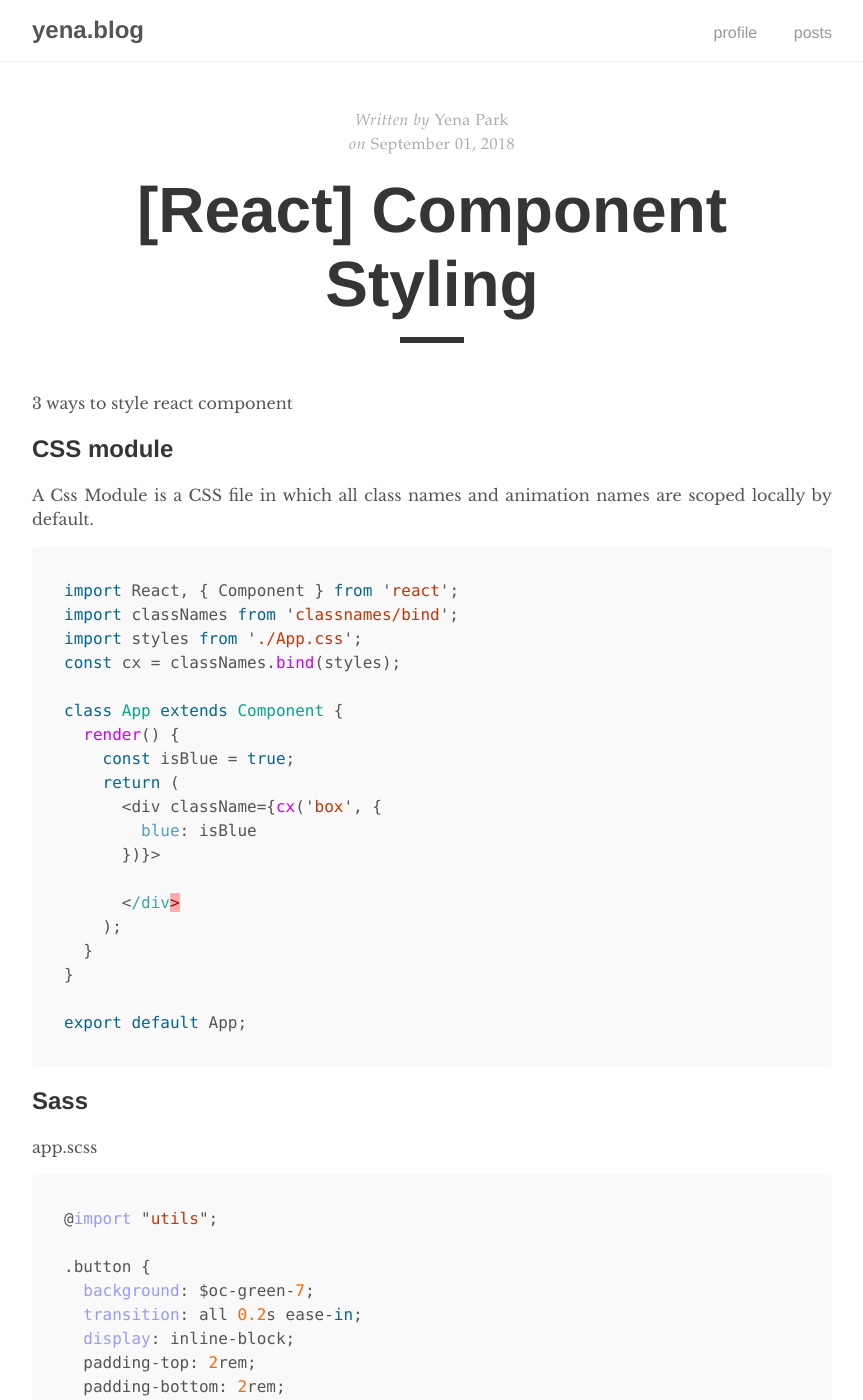
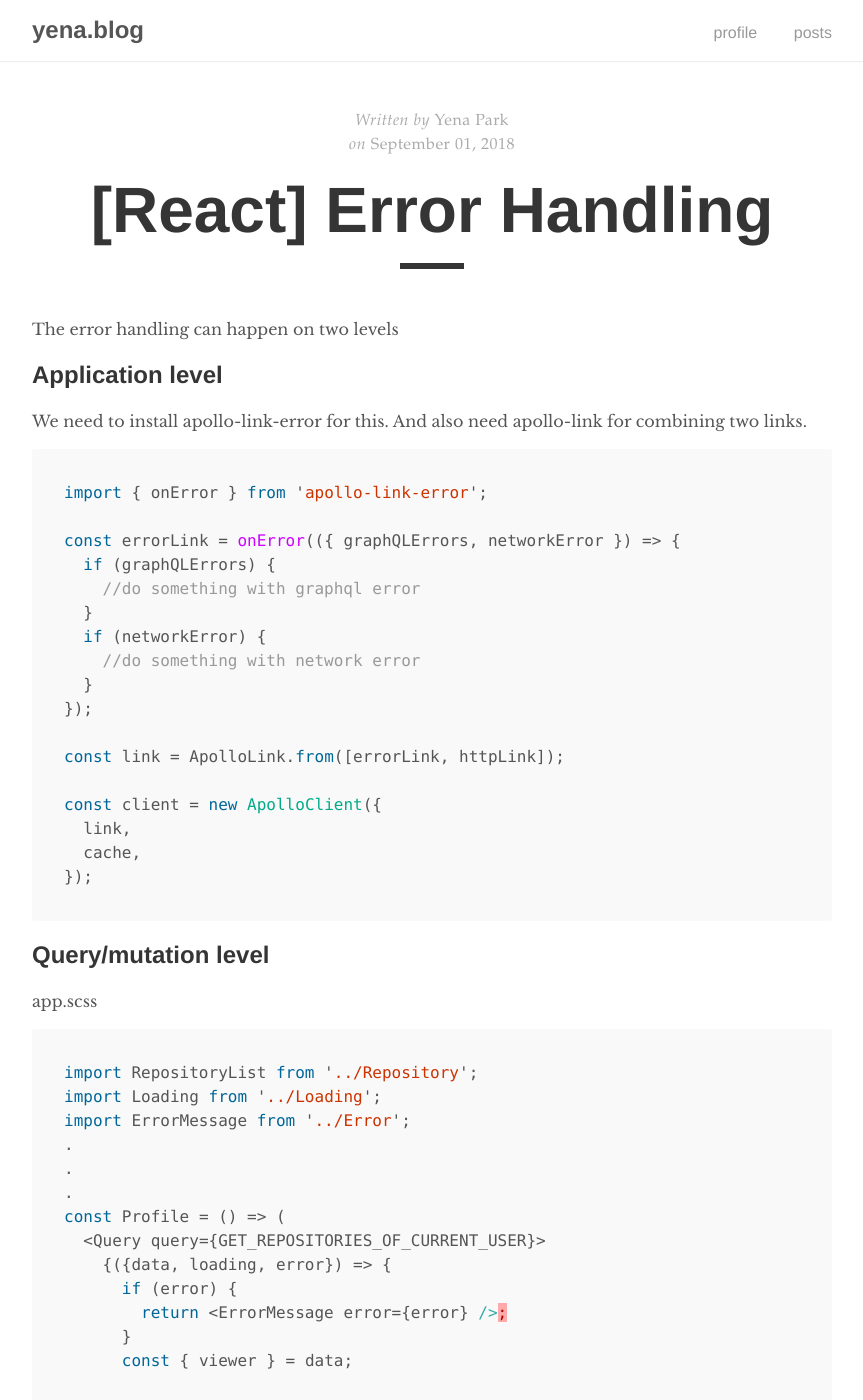
Before and after one commit to Yena-Park/yena-park.github.io, a Jekyll site: the page built from _posts/2018-09-01-introducing-tale.md, in a window 1280 px wide and 1400 px high. Shown: the whole window, without its empty margins (208-1071 px from the left). Built offline with Jekyll 4.4.1, drawn with Linux system fonts in a browser that asks for light colours; some of the changed text lies outside the part shown.

Commit message:
Update 2018-09-01-introducing-tale.md

````diff
--- a/_posts/2018-09-01-introducing-tale.md
+++ b/_posts/2018-09-01-introducing-tale.md
@@ -1,99 +1,70 @@
 ---
 layout: post
-title:  "[React] Component Styling"
+title:  "[React] Error Handling"
 author: "Yena Park"
 ---
 
-3 ways to style react component
+The error handling can happen on two levels
 
-## CSS module
-A Css Module is a CSS file in which all class names and animation names are scoped locally by default.
+## Application level
+We need to install apollo-link-error for this. And also need apollo-link for combining two links.
 ```javascript
-import React, { Component } from 'react';
-import classNames from 'classnames/bind';
-import styles from './App.css';
-const cx = classNames.bind(styles);
+import { onError } from 'apollo-link-error';
 
-class App extends Component {
-  render() {
-    const isBlue = true;
-    return (
-      <div className={cx('box', {
-        blue: isBlue
-      })}>
+const errorLink = onError(({ graphQLErrors, networkError }) => {
+  if (graphQLErrors) {
+    //do something with graphql error
+  }
+  if (networkError) {
+    //do something with network error
+  }
+});
 
-      </div>
-    );
-  }
-}
+const link = ApolloLink.from([errorLink, httpLink]);
 
-export default App;
+const client = new ApolloClient({
+  link,
+  cache,
+});
 ```
 
-## Sass
+## Query/mutation level
 app.scss
 ```javascript
-@import "utils";
+import RepositoryList from '../Repository';
+import Loading from '../Loading';
+import ErrorMessage from '../Error';
+.
+.
+.
+const Profile = () => (
+  <Query query={GET_REPOSITORIES_OF_CURRENT_USER}>
+    {({data, loading, error}) => {
+      if (error) {
+        return <ErrorMessage error={error} />;
+      }
+      const { viewer } = data;
 
-.button {
-  background: $oc-green-7;
-  transition: all 0.2s ease-in;
-  display: inline-block;
-  padding-top: 2rem;
-  padding-bottom: 2rem;
-  text-align: center;
-  color: white;
-  position: fixed;
-  font-size: 2rem;
-  font-weight: 500;
-  border-radius: 4px;
-  cursor: pointer;
+      if(loading || !viewer) {
+        return <Loading />;
+      }
 
-  @include place-at-center();
+      return <RepositoryList repositories={viewer.repositories} />;
+    }}
+  </Query>
+);
+```
+Whereas the ErrorMessage component could look like the following:
+```
+import React from 'react';
 
-  width: 1200px;
+import './style.css';
 
-  @include media("<huge") {
-    width: 1024px;
-  }
-
-  @include media("<large") {
-    width: 768px;
-  }
-
-  @include media("<medium") {
-    width: 90%;
-  }
-
-  &:hover {
-    background: $oc-green-6;
-  }
-
-  &:active {
-    margin-top: 3px;
-    background: $oc-green-8;
-  }
-}
-```
-utils.scss
-```javascript
-@import "~open-color/open-color";
-@import "~include-media/dist/include-media";
-
-$breakpoints: (
-  small: 376px,
-  medium: 768px,
-  large: 1024px,
-  huge: 1200px
+const ErrorMessage = ({ error }) => (
+  <div className="ErrorMessage">
+    <small>{error.toString()}</small>
+  </div>
 );
 
-$size: 100px;
-
-@mixin place-at-center() {
-  top: 50%;
-  left: 50%;
-  transform: translate(-50%, -50%);
-}
+export default ErrorMessage;
 ```
-
-## Styled-components
````
